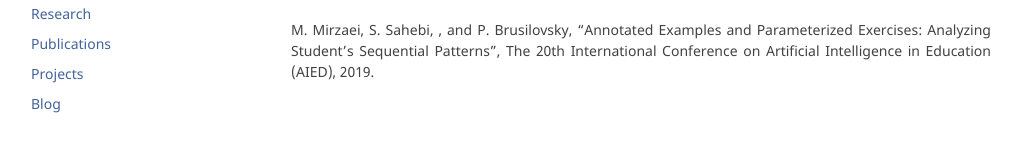
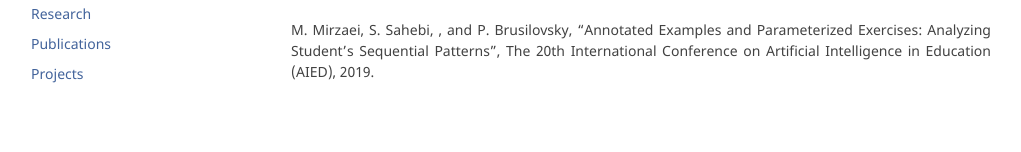
Before and after one commit to sahebi-lab/sahebi-lab.github.io, a Jekyll site: the page built from pages/publications.md, in a window 1280 px wide. Shown: the part 195-347 px from the top of the page, without its empty margins (129-1150 px from the left). Built offline with Jekyll 4.4.1, drawn with Linux system fonts in a browser that asks for light colours.

Commit message:
Update default.html

```diff
--- a/_layouts/default.html
+++ b/_layouts/default.html
@@ -24,8 +24,8 @@
       <p style="line-height:10px;"><a href="/research">Research</a></p>
       <p style="line-height:10px;"><a href="/publications">Publications</a></p>
       <p style="line-height:10px;"><a href="/projects">Projects</a></p>
-      <p style="line-height:10px;"><a href="/blog">Blog</a></p>
-        <!--<p style="line-height:6px;"><a href="/relatedefforts">RELATED EFFORTS</a></p>
+      <!--<p style="line-height:10px;"><a href="/blog">Blog</a></p>
+        <p style="line-height:6px;"><a href="/relatedefforts">RELATED EFFORTS</a></p>
         <p style="line-height:6px;"><a href="/join">GET INVOLVED</a></p>
         <p style="line-height:6px;"><a href="/howtocite">HOW TO CITE</a></p>
         <p style="line-height:6px;"><a href="/contact">CONTACT</a></p>-->
```
